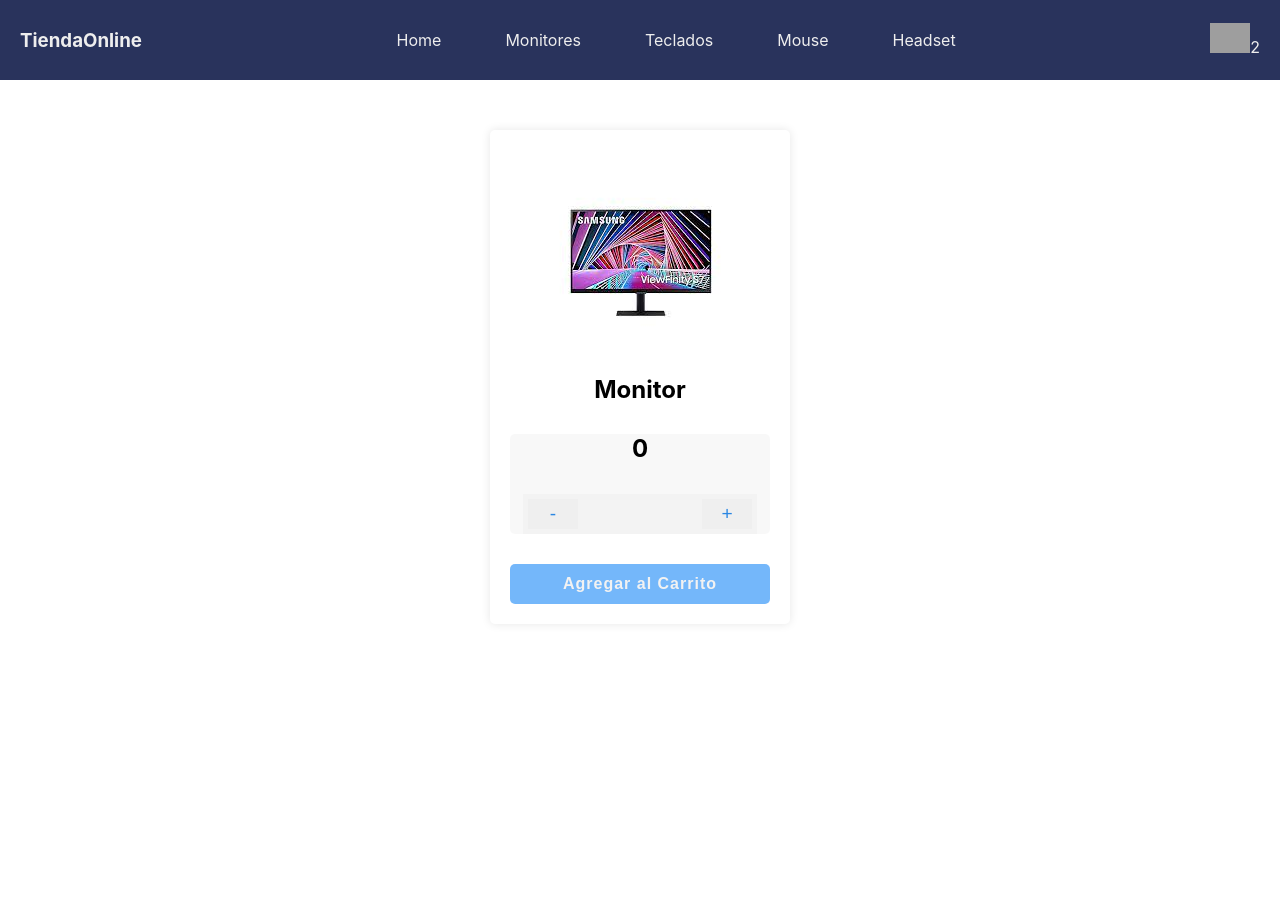
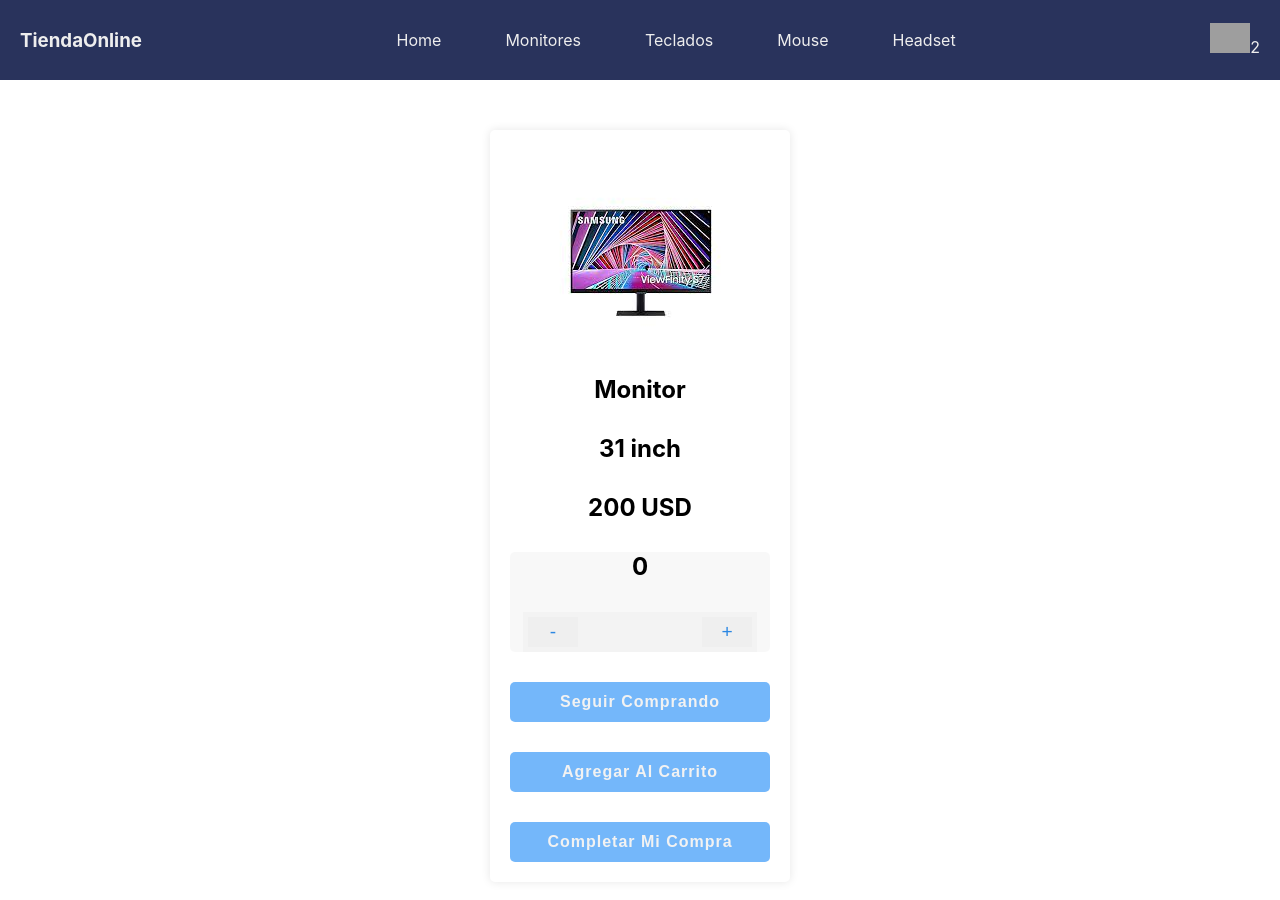
Before and after one commit to crapz0190/PreEntrega1-ArispeClaudio, a React (Create React App) app: page /item/1 in a window 1280 px wide. Shown: the top 900 px of the page. Built offline with nearby package versions, Linux system fonts and the light colour scheme; grey boxes are pictures that could not be loaded.

Commit message:
Agregado de actividad n4

```diff
--- a/src/App.js
+++ b/src/App.js
@@ -3,6 +3,7 @@ import { BrowserRouter, Routes, Route } from 'react-router-dom';
 import ItemListContainer from './pages/ItemListContainer/ItemListContainer';
 import NavBar from './Component/NavBar/NavBar'
 import ItemDetailContainer from './pages/ItemDetailContainer/ItemDetailContainer';
+import Cart from './pages/Cart/Cart';
 
 function App() {
   return (
@@ -13,6 +14,7 @@ function App() {
           <Route path='/' element={<ItemListContainer />} />
           <Route path='/category/:categoryId' element={<ItemListContainer />} />
           <Route path='/item/:id' element={<ItemDetailContainer />} />
+          <Route path='/cart' element={<Cart />} />
         </Routes>
       </BrowserRouter>
     </div>
--- a/src/Component/ItemCount/ItemCount.js
+++ b/src/Component/ItemCount/ItemCount.js
@@ -1,8 +1,6 @@
-import { useState } from "react"
 import './ItemCount.css'
 
-export default function Counter() {
-  const [counter, setCounter] = useState(0);
+export default function Counter({counter, setCounter}) {
 
   const onAdd = () => {
     setCounter(counter + 1)
@@ -14,7 +12,6 @@ export default function Counter() {
     }
   };
 
-
     return(
         <div className="counter">
             <h2>{counter}</h2>
--- a/src/Component/ItemDetail/ItemDetail.js
+++ b/src/Component/ItemDetail/ItemDetail.js
@@ -1,14 +1,31 @@
 import './ItemDetail.css';
 import Counter from '../ItemCount/ItemCount';
+import { useState } from 'react';
+import { useNavigate } from 'react-router-dom';
 
 export default function ItemDatail({detail}) {
-  console.log(detail)
+
+  const navigate = useNavigate();
+
+  const [counter, setCounter] = useState(0);
+
+  const addToCart = (event) => {
+    event.preventDefault();
+    console.log({...detail, quantity: counter})
+     console.log(detail)
+  }
+
+
   return (
     <div className='itemDetail'>
       <img alt={detail.name} src={detail.image} />
       <h2>{detail.name}</h2>
-      <Counter />
-      <button className='addCart'>Agregar al Carrito</button>
+      <h2>{detail.description}</h2>
+      <h2>{detail.price}</h2>
+      <Counter counter={counter} setCounter={setCounter} />
+      <button className='addCart' onClick={() => navigate('/')} >Seguir Comprando</button>
+      <button className='addCart' onClick={addToCart} >Agregar Al Carrito</button>
+      <button className='addCart' onClick={() => navigate('/cart')} >Completar Mi Compra</button>
     </div>
   )
 }
--- /dev/null
+++ b/src/pages/Cart/Cart.js
@@ -0,0 +1,3 @@
+export default function Cart() {
+    return <div>Cart</div>;
+}
```
